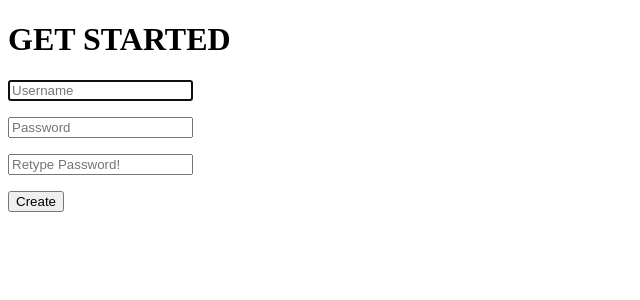
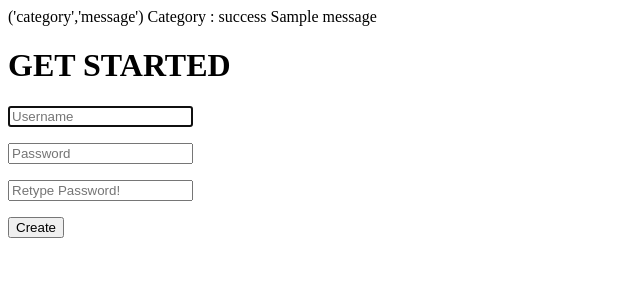
Before and after one commit to rukaiyaanwar/RA-ChatBox, a Flask app: page / in a window 1280 px wide. Shown: the top 300 px of the page, without its empty margins (0-640 px from the left). Run offline with Flask 2, Linux system fonts and the light colour scheme; tables that the repository leaves empty hold one stand-in row (values such as "Sample post"); one stand-in notice (Sample message) is shown.

Commit message:
Added message flashing

```diff
--- a/application.py
+++ b/application.py
@@ -1,4 +1,4 @@
-from flask import Flask, render_template, redirect, url_for
+from flask import Flask, render_template, redirect, url_for, flash
 from flask_login import LoginManager, login_user, current_user, login_required, logout_user
 from wtforms_fields import *
 from ext import db
@@ -43,6 +43,9 @@ def index():
         user = User(username=username, password=hashed_pswd)
         db.session.add(user)
         db.session.commit()
+        flash('Registered Account Succesfully! :)... Please Log in.','success')
+
+
         return redirect(url_for('login'))
 
     return render_template('index.html', form = reg_form)
@@ -65,14 +68,16 @@ def login():
 
 def chat():
     if not current_user.is_authenticated:
-        return "Please login, before accesing chats!"
+        flash('Please log in.','danger')
+        return redirect(url_for('login'))
     return "Chat with me!"
 
 @app.route('/logout', methods =['GET','POST'])
 
 def logout():
     logout_user()
-    return "logged out using flask-login"
+    flash('You have logged out succesfully','success')
+    return redirect(url_for('login'))
 
 if __name__ == "__main__":
     app.run(debug=True)
--- a/templates/prelogin-layout.html
+++ b/templates/prelogin-layout.html
@@ -6,6 +6,17 @@
     <title>{% block title%}  {% endblock %} -RaChatBox</title>
 </head>
 <body>
+    <!-- Flash messages  -->
+    {% with messages = get_flashed_messages(with_categories=True) %}
+        {% if messages %}
+
+            ('category','message')
+            Category : {{messages[0][0]}}
+
+            {{ messages[0][1] }}
+
+        {% endif %}
+    {% endwith %}
     {% block content %}
     {% endblock %}
 
```
